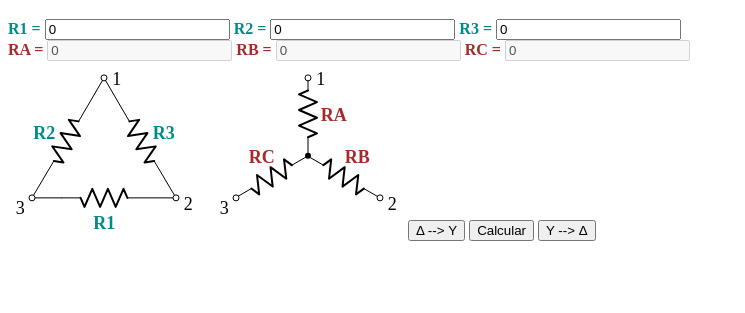
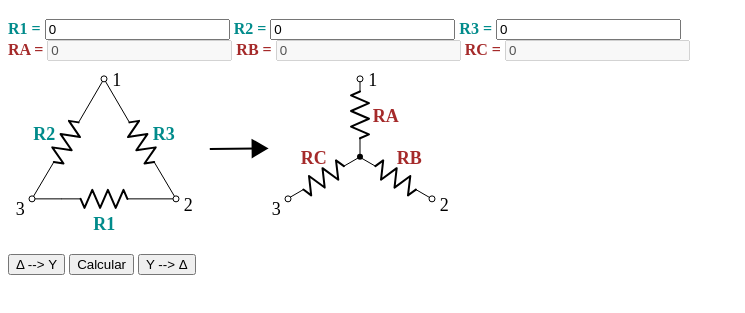
Before and after one commit to DavidBernhardt/conversor-estrella-triangulo, a plain HTML site: page index.html in a window 1280 px wide. Shown: the part 61-374 px from the top of the page, without its empty margins (0-745 px from the left). Drawn offline with Linux system fonts and the light colour scheme.

Commit message:
Direccion de conversion indicada
-SVG agregado que indica la direccion de conversion

```diff
--- a/index.html
+++ b/index.html
@@ -29,10 +29,10 @@
             <input id="r-C" type="number" value="0" disabled>
         </div>
     </form>
-    <img
-         src="img/diagrama.svg"
+    <img id="diagrama"
+         src="img/triangulo-estrella.svg"
          alt="Diagrama de conversión"/> <!-- Falta width y eight -->
-
+    <br>
     <button type="button" id="boton-triangulo-a-estrella">Δ --> Y</button>
     <button type="button" id="boton-calcular">Calcular</button>
     <button type="button" id="boton-estrella-a-triangulo">Y --> Δ</button>
--- a/main.css
+++ b/main.css
@@ -7,3 +7,8 @@
     color: brown;
     font-weight: bold;
 }
+
+#diagrama{
+    display: block;
+
+}
--- a/main.js
+++ b/main.js
@@ -39,6 +39,8 @@ $botonEstrellaATriangulo.onclick = function(){
     $inputResistoresTriangulo = document.querySelectorAll (".resistores-triangulo input");
     $inputResistoresTriangulo.forEach(element => element.disabled = true);
 
+    document.querySelector("#diagrama").src = "img/estrella-triangulo.svg"
+
     return false;
 }
 
@@ -49,6 +51,8 @@ $botonTrianguloAEstrella.onclick = function(){
 
     $inputResistoresEstrella = document.querySelectorAll (".resistores-estrella input");
     $inputResistoresEstrella.forEach(element => element.disabled = true);
+
+    document.querySelector("#diagrama").src = "img/triangulo-estrella.svg"
 
     return false;
 }
```
Also changed, not shown: img/estrella-triangulo.svg (added), img/triangulo-estrella.svg (added).
